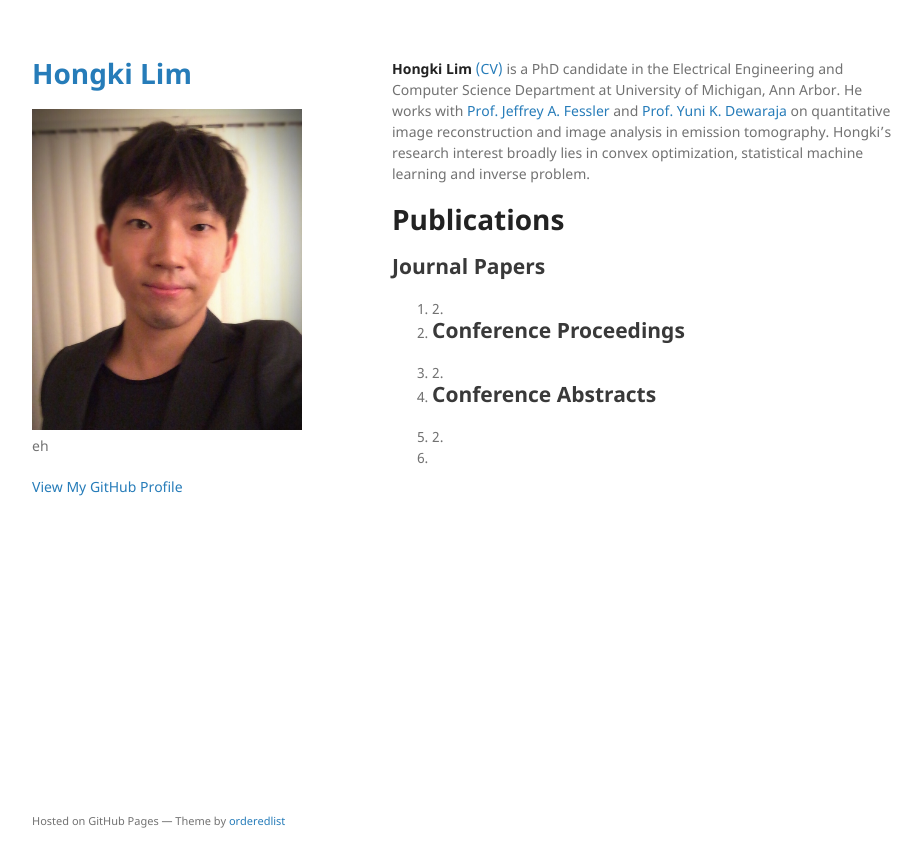
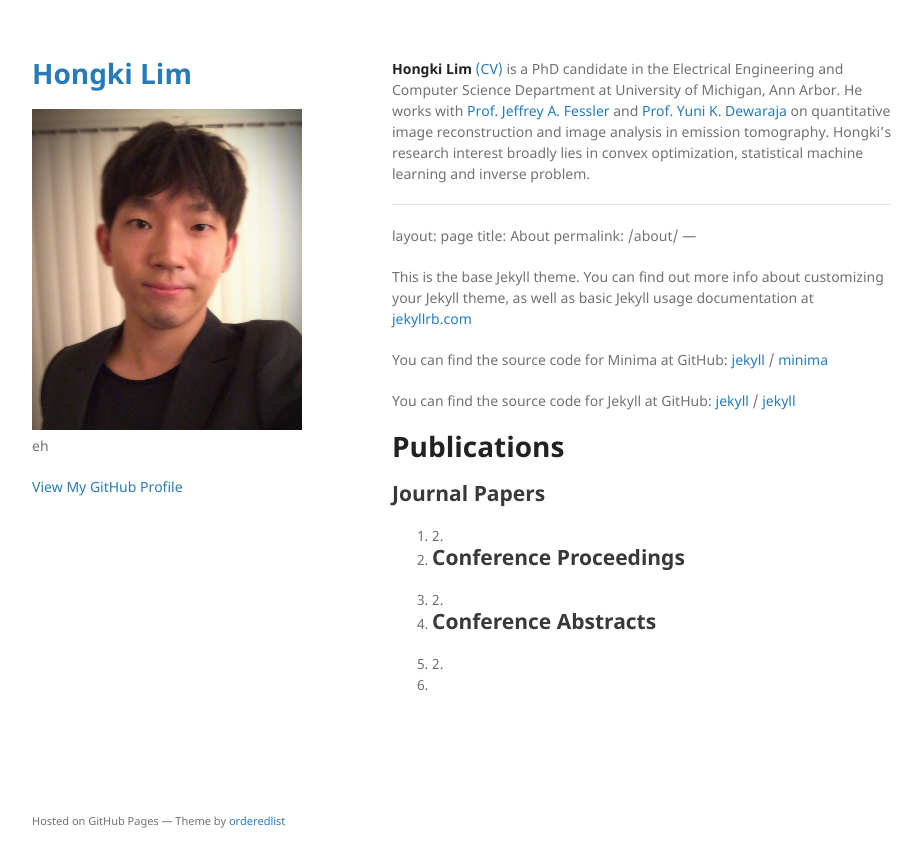
Before and after one commit to limhongki/limhongki.github.io, a Jekyll site: the page built from index.md, in a window 1280 px wide. Shown: the top 867 px of the page, without its empty margins (178-1101 px from the left). Built offline with Jekyll 4.4.1, drawn with Linux system fonts in a browser that asks for light colours.

Commit message:
Update index.md

```diff
--- a/index.md
+++ b/index.md
@@ -2,6 +2,25 @@
 layout: default
 ---
 **Hongki Lim** [(CV)](https://github.com/limhongki/limhongki.github.io/blob/master/assets/pdf/cv_hongki.pdf) is a PhD candidate in the Electrical Engineering and Computer Science Department at University of Michigan, Ann Arbor. He works with [Prof. Jeffrey A. Fessler](http://web.eecs.umich.edu/~fessler/) and [Prof. Yuni K. Dewaraja](https://scholar.google.com/citations?user=qw2ASMRmBBEC&hl=en) on quantitative image reconstruction and image analysis in emission tomography. Hongki's research interest broadly lies in convex optimization, statistical machine learning and inverse problem.
+
+---
+layout: page
+title: About
+permalink: /about/
+---
+
+This is the base Jekyll theme. You can find out more info about customizing your Jekyll theme, as well as basic Jekyll usage documentation at [jekyllrb.com](https://jekyllrb.com/)
+
+You can find the source code for Minima at GitHub:
+[jekyll][jekyll-organization] /
+[minima](https://github.com/jekyll/minima)
+
+You can find the source code for Jekyll at GitHub:
+[jekyll][jekyll-organization] /
+[jekyll](https://github.com/jekyll/jekyll)
+
+
+[jekyll-organization]: https://github.com/jekyll
 
 # Publications
 ## Journal Papers
```
